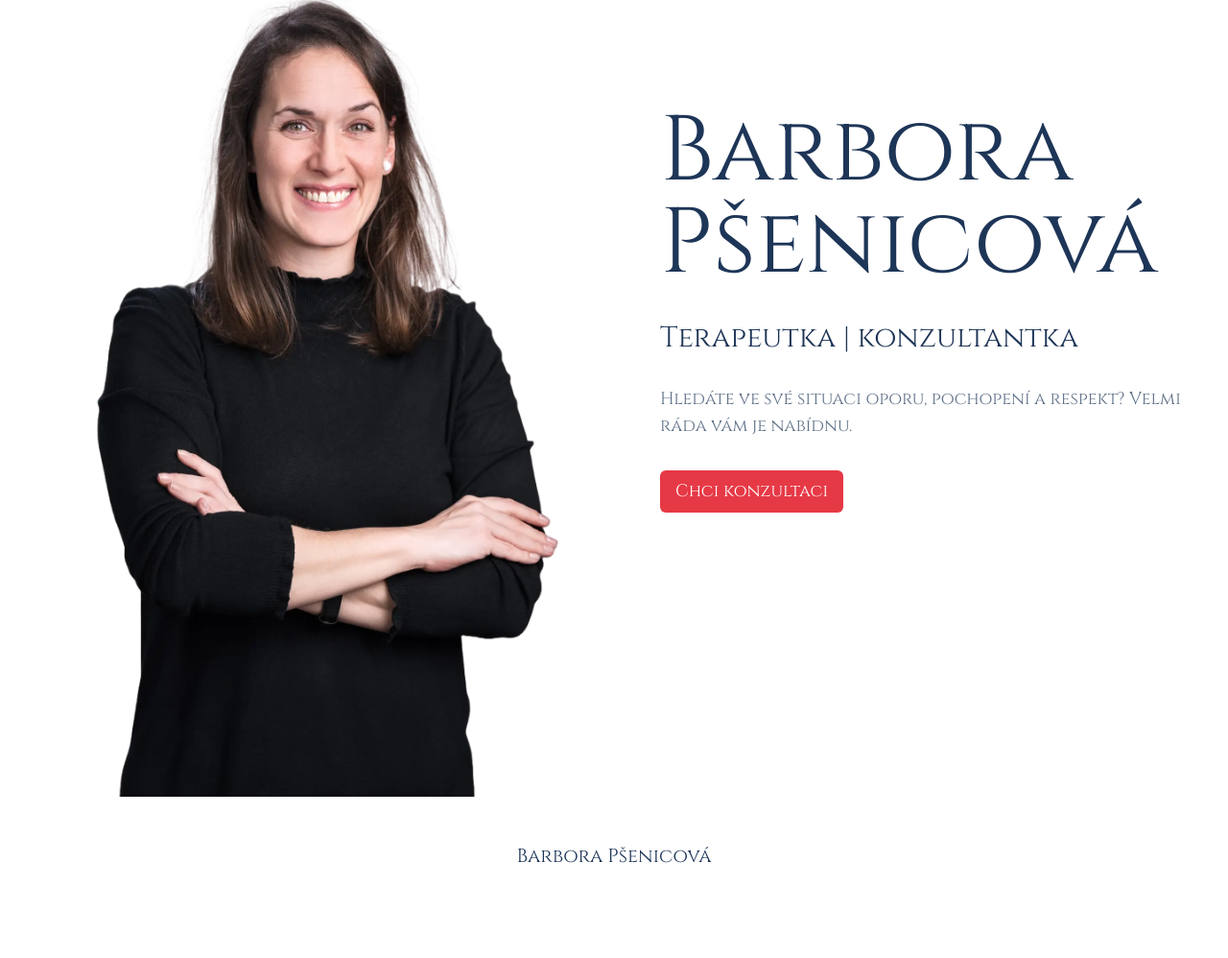
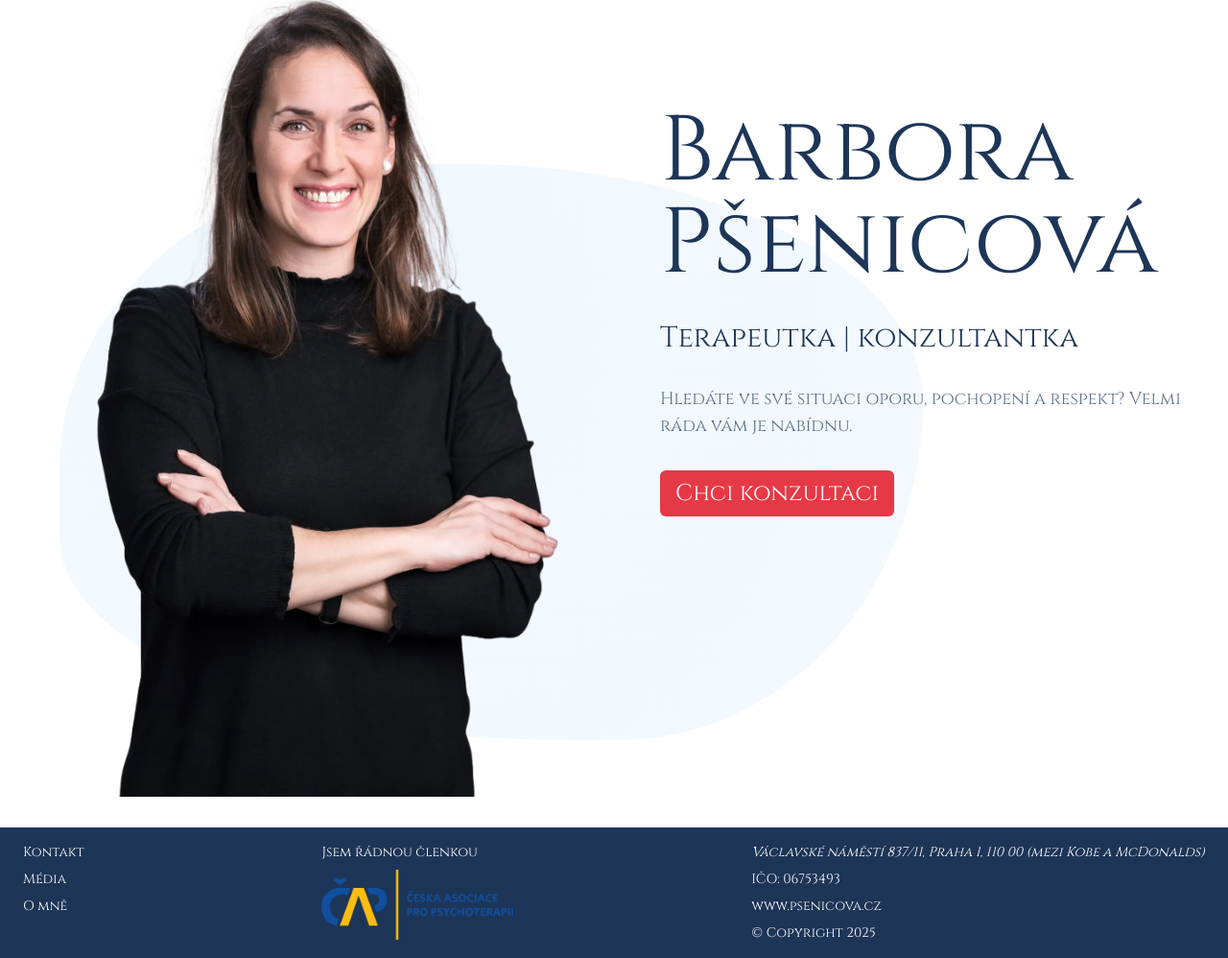
Before and after one commit to JiriKofron/bara-web, an Astro site: page / in a window 1280 px wide. Shown: the part 174-1172 px from the top of the page at 96% size. Before the commit the page ends 1096 px from the top, so only its background shows below. Built offline with nearby package versions, Linux system fonts and the light colour scheme; Astro itself is replaced by a stand-in of ours.

Commit message:
footer and some animation

```diff
--- a/src/components/ContactButton.astro
+++ b/src/components/ContactButton.astro
@@ -2,6 +2,6 @@
 const { label, to, classList } = Astro.props;
 ---
 
-<a href={to} class={`bg-contract-red text-white px-4 py-2 text-lg rounded-md w-fit ${classList}`}>
+<a href={to} class={`bg-contract-red text-white px-4 py-2 text-lg md:text-2xl rounded-md w-fit ${classList} hover:scale-105 transition-all duration-300`}>
     {label}
 </a>
--- a/src/components/MainNavigation.astro
+++ b/src/components/MainNavigation.astro
@@ -22,7 +22,7 @@ const navigationItems = [
 <nav class="flex w-full text-darkest-blue px-6 py-4">
     <ul class="flex items-center justify-center gap-8 md:gap-12 w-full">
         {navigationItems.map((item) => (
-            <li class="font-cinzel text-lg md:text-xl">
+            <li class="font-cinzel text-lg md:text-xl hover:scale-105 transition-all duration-300 hover:text-contract-red">
                 <a href={item.href}>{item.label}</a>
             </li>
         ))}
--- a/src/layouts/shell.astro
+++ b/src/layouts/shell.astro
@@ -2,6 +2,7 @@
 import '../styles/global.css';
 import '../styles/fonts.css';
 import MainNavigation from '../components/MainNavigation.astro';
+import capLogo from '../images/cap-logo-barevne.png';
 
 interface Props {
 	title: string;
@@ -9,6 +10,7 @@ interface Props {
 }
 
 const { title, description } = Astro.props;
+const currentYear = new Date().getFullYear();
 ---
 
 <html lang="cs">
@@ -44,12 +46,32 @@ const { title, description } = Astro.props;
 		<main class="flex flex-col items-center justify-center w-full min-h-[80dvh]">
 			<slot />
 		</main>
-        <footer class="flex w-full text-darkest-blue px-6 py-4">
-            <ul class="flex items-center justify-center gap-8 md:gap-12 w-full">
-                <li class="font-cinzel text-lg md:text-xl">
-                    <a href="/">Barbora Pšenicová</a>
-                </li>
-            </ul>
+        <footer class="w-full flex flex-col md:flex-row justify-between items-start gap-4 w-full bg-darkest-blue text-white px-6 py-4 font-cinzel text-sm">
+            <nav class="flex flex-col gap-2">
+                <a class="nav-link nav-item" href="/contact">
+                  Kontakt
+                </a>
+                <a class="nav-link nav-item" href="/media">
+                  Média
+                </a>
+                <a class="nav-link nav-item" href="/about">
+                  O mně
+                </a>
+              </nav>
+
+            <div class="flex flex-col gap-2">
+              <span>Jsem řádnou členkou</span>
+              <img src={capLogo.src} alt="Česká asociace pro psychoterapy" width="200">
+            </div>
+
+              <div class="flex flex-col gap-2">
+                <address>
+                  Václavské náměstí 837/11, Praha 1, 110 00 (mezi Kobe a McDonalds)
+                </address>
+                <span>IČO: 06753493</span>
+                <a href="/">www.psenicova.cz</a>
+                <span>&copy; Copyright {currentYear}</span>
+              </div>
         </footer>
 	</body>
 </html>
--- a/src/pages/index.astro
+++ b/src/pages/index.astro
@@ -14,8 +14,9 @@ const description = 'Hledáte ve své situaci oporu, pochopení a respekt? Velmi
 
 <Shell title={title} description={description}>
 	<section class="hero flex flex-col items-center justify-center w-full max-w-7xl md:mx-auto">
-		<div class="flex flex-col md:flex-row-reverse items-center md:items-start justify-center w-full py-4 sm:py-6 md:p-8 md:gap-8 xl:gap-12">
-			<article class="flex flex-col justify-center sm:gap-2 md:gap-4 lg:gap-8 text-darkest-blue font-cinzel md:mt-24 lg:mt-48">
+		<div class="relative overflow-hidden md:overflow-visible flex flex-col md:flex-row-reverse items-center md:items-start justify-center w-full py-4 sm:py-6 md:p-8 md:gap-8 xl:gap-12">
+			<div class="breathing-glow w-[500px] h-[500px] md:w-[600px] md:h-[400px] lg:w-[900px] lg:h-[600px] top-6/10 left-5/10 md:top-6/10 md:left-4/10 lg:top-6/10 lg:left-4/10" aria-hidden="true" />
+			<article class="z-10 flex flex-col justify-center sm:gap-2 md:gap-4 lg:gap-8 text-darkest-blue font-cinzel md:mt-24 lg:mt-48">
 				<h1 class="text-3xl sm:text-5xl lg:text-6xl xl:text-8xl">Barbora Pšenicová</h1>
 				<div class="text-lg sm:text-2xl lg:text-3xl">Terapeutka | konzultantka</div>
 
@@ -31,7 +32,7 @@ const description = 'Hledáte ve své situaci oporu, pochopení a respekt? Velmi
 				srcset={`${heroImagePortraitSmall.src} 455w, ${heroImagePortraitMedium.src} 911w, ${heroImagePortraitLarge.src} 1366w`}
 				sizes="(max-width: 455px) 455px, (max-width: 911px) 911px, (max-width: 1366px) 1366px"
 				alt="Barbora Pšenicová"
-				class="block md:hidden sm:w-8/12"
+				class="block md:hidden sm:w-8/12 z-10"
 			/>
 
 			<img
@@ -39,9 +40,33 @@ const description = 'Hledáte ve své situaci oporu, pochopení a respekt? Velmi
 				srcset={`${heroImageBodySmall.src} 455w, ${heroImageBodyMedium.src} 911w, ${heroImageBodyLarge.src} 1366w`}
 				sizes="(max-width: 455px) 455px, (max-width: 911px) 911px, (max-width: 1366px) 1366px"
 				alt="Barbora Pšenicová"
-				class="hidden md:block w-6/12"
+				class="hidden md:block w-6/12 z-10"
 			/>
 		</div>
 
 	</section>
 </Shell>
+
+<style>
+	.breathing-glow {
+      position: absolute;
+      background: radial-gradient(circle at 30% 30%, rgba(180, 220, 255, 0.2), rgba(140, 194, 242, 0.1));
+      border-radius: 60% 40% 70% 30% / 40% 60% 30% 70%;
+      transform: translate(-50%, -50%);
+	  animation: morph 10s ease-in-out infinite 1.5s;
+      z-index: 0;
+      pointer-events: none;
+    }
+
+    @keyframes morph {
+      0% {
+        border-radius: 60% 40% 70% 30% / 40% 60% 30% 70%;
+      }
+      50% {
+        border-radius: 40% 60% 30% 70% / 60% 40% 70% 30%;
+      }
+      100% {
+        border-radius: 60% 40% 70% 30% / 40% 60% 30% 70%;
+      }
+    }
+</style>
```
Also changed, not shown: src/images/cap-logo-barevne.png (added).
